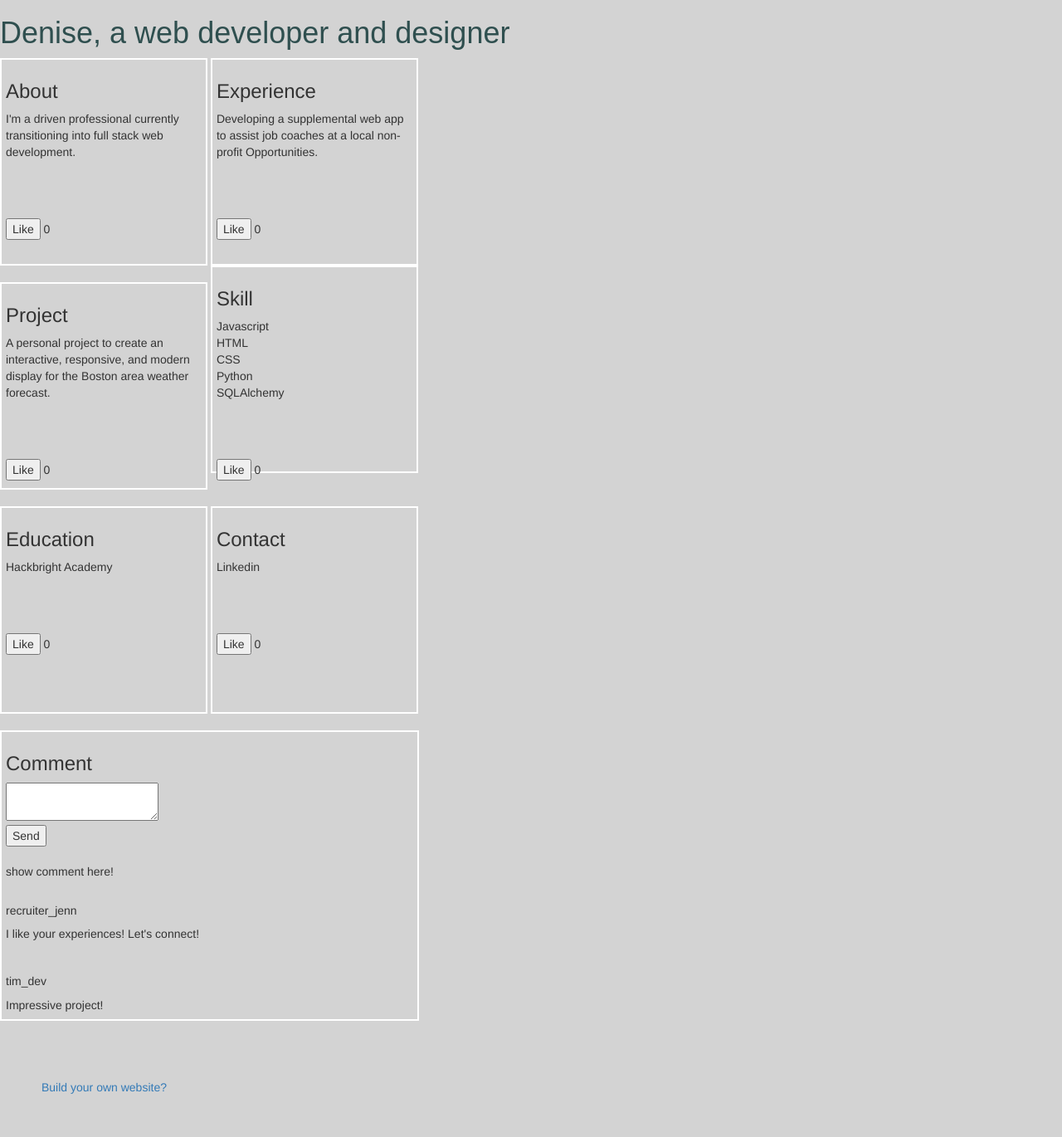
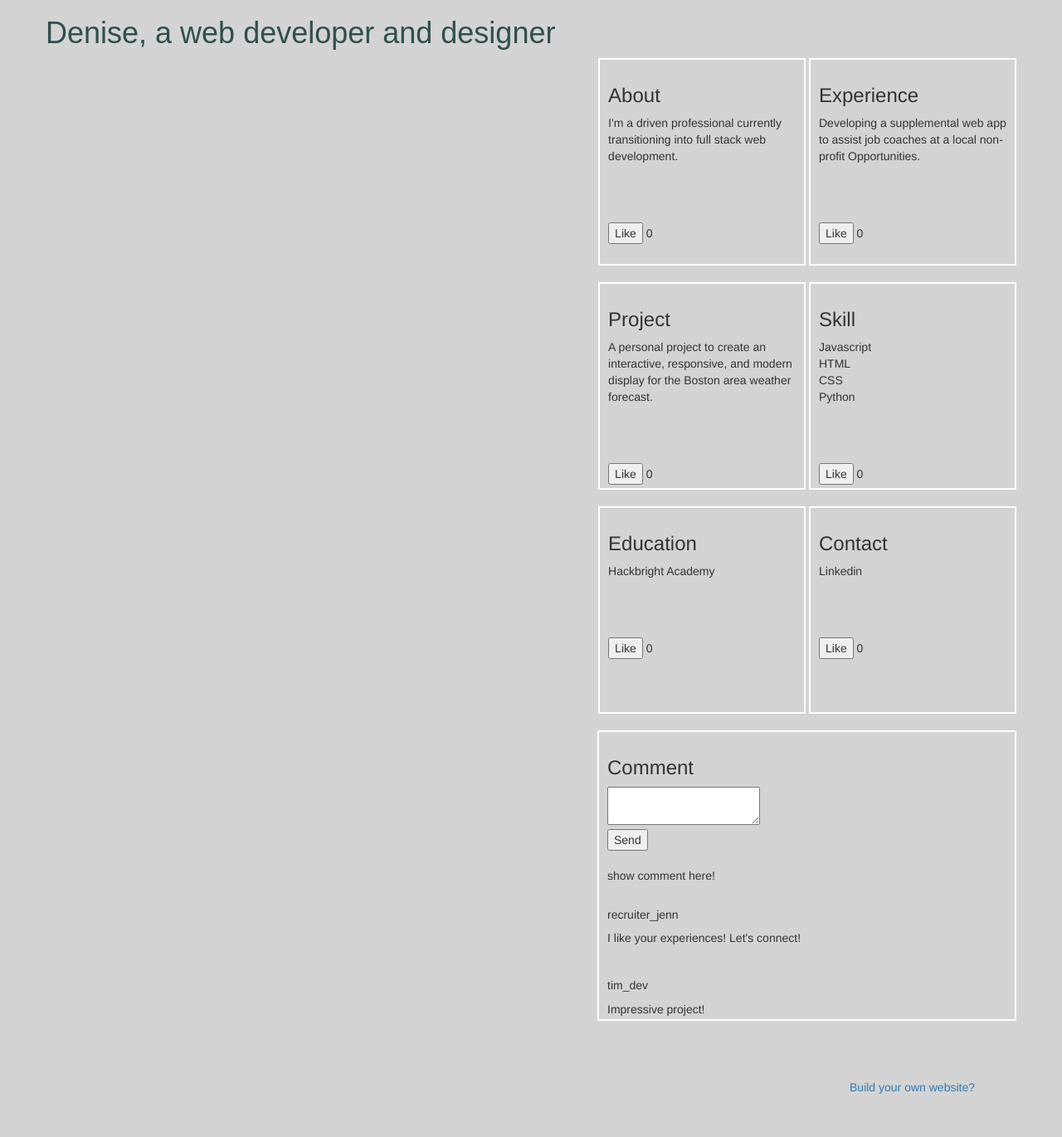
Before and after one commit to DeniseYT/HB_Final_Project, a Flask app: page /static in a window 1280 px wide. Shown: the whole page at 83% size. Run offline with Flask 2, Linux system fonts and the light colour scheme; some libraries are stand-ins or nearby versions.

Commit message:
move div to right side

```diff
--- a/server.py
+++ b/server.py
@@ -196,7 +196,7 @@ def build_new_content():
 #     return redirect('/')
 
 
-@app.route('/', methods=['POST'])
+@app.route('/add_comment', methods=['POST'])
 def add_comment():
     """Add comment if user like to comment the content"""
 
--- a/static/css/styles.css
+++ b/static/css/styles.css
@@ -1,20 +1,21 @@
 .maincontainer-left {
     width:100%;
     height: 100%;
-    display: inline-block;
+    /* display: inline-block; */
 }
 
 .maincontainer-top {
     width:100%;
     height: 100%;
-    display: inline-block;
+    /* display: inline-block; */
+
 }
 
 #about-div {
     display: inline-block;
     width: 250px;
     height: 250px;
-    padding: 5px;
+    padding: 10px;
     border: 2px solid white;
     /* text-align: left; */
 }
@@ -24,7 +25,7 @@
     display: inline-block;
     width: 250px;
     height: 250px;
-    padding: 5px;
+    padding: 10px;
     border: 2px solid white;
 }
 
@@ -38,7 +39,7 @@
     display: inline-block;
     width: 250px;
     height: 250px;
-    padding: 5px;
+    padding: 10px;
     border: 2px solid white;
 }
 
@@ -46,7 +47,7 @@
     display: inline-block;
     width: 250px;
     height: 250px;
-    padding: 5px;
+    padding: 10px;
     border: 2px solid white;
 }
 
@@ -59,7 +60,7 @@
     display: inline-block;
     width: 250px;
     height: 250px;
-    padding: 5px;
+    padding: 10px;
     border: 2px solid white;
 }
 
@@ -67,7 +68,7 @@
     display: inline-block;
     width: 250px;
     height: 250px;
-    padding: 5px;
+    padding: 10px;
     border: 2px solid white;
 }
 
@@ -85,7 +86,7 @@
     /* display: inline-block; */
     width: 505px;
     height: 350px;
-    padding: 5px;
+    padding: 10px;
     border: 2px solid white;
     /* text-align: left; */
 }
--- a/templates/staticpage.html
+++ b/templates/staticpage.html
@@ -13,11 +13,22 @@
     <!-- <h1 id="username">{{ session.get("user") }}, a web developer and designer</h1> -->
     <!-- <script src="/static/js/homepage.js" type="text/javascript"></script> -->
 
+<div class="container">
+    <div class="row">
+        <!-- <div style="float:left;"> -->
             <div class="maincontainer-left">
                 <h1>Denise, a web developer and designer</h1>
             </div>
+        <!-- </div> -->
+    </div>
+</div>
 
+<div class="container">
     <div class="maincontainer-top">
+
+        <div class="row">
+            <div style="float:right;">
+            <!-- <div class="col-10"> -->
 
                 <div id="about-div">
                     <h3>About</h3>
@@ -28,6 +39,8 @@
                         <text id="incrementText">0</text>
                 </div>
 
+
+                <!-- <div class="col"> -->
                 <div id="experience-div">
                     <h3>Experience</h3>
                         <p id="experience-show">
@@ -36,13 +49,18 @@
                         <button class="button" onClick="incrementButton()">Like</button>
                         <text id="incrementText">0</text>
                 </div>
+            </div>
+
+
+        </div>
 
     </div><br>
 
 
 
     <div class="maincontainer-middle">
-
+        <div class="row">
+            <div style="float:right;">
                 <div id="project-div">
                     <h3>Project</h3>
                         <p id="project-show">
@@ -59,16 +77,19 @@
                             HTML<br>
                             CSS<br>
                             Python<br>
-                SQLAlchemy<br>
+                            <!-- SQLAlchemy<br> -->
                         </p><br><br><br>
                         <button class="button" onClick="incrementButton()">Like</button>
                         <text id="incrementText">0</text>
+                </div>
+            </div>
         </div>
     </div><br>
 
 
     <div class="maincontainer-bottom">
-
+        <div class="row">
+            <div style="float:right;">
                 <div id="education-div">
                     <h3>Education</h3>
                     <p id="education-show">Hackbright Academy</p><br><br><br>
@@ -83,9 +104,13 @@
                     <button class="button" onClick="incrementButton()">Like</button>
                     <text id="incrementText">0</text>
                 </div>
+            </div>
+        </div>
 
     </div><br>
 
+        <div class="row">
+            <div style="float:right;">
                 <div class="comment">
 
                 <h3>Comment</h3>
@@ -93,7 +118,7 @@
                     <textarea id="comment-text"></textarea><br>
                     <button id="comment-btn" onclick="commentFunction()">Send</button><br><br>
                     <text id="comment-show">show comment here!</text><br><br>
-    <!-- </div> -->
+
 
 
                 <h5>recruiter_jenn</h5>
@@ -104,13 +129,20 @@
                 <!-- <h6>Jul.01.2021, 15:25 PST</h6> -->
                 <p>Impressive project!</p>
 
+                </div>
+            </div>
         </div><br>
 
-
+        <div class="row">
+            <div style="float:right;">
                 <div class="build-new">
                     <!-- <div id="build-div"> -->
                     <a href="http://0.0.0.0:5000/account">Build your own website?</a>
+
                 </div>
+            </div>
+        </div>
+
 </div>
 
 
```
Lines whose indentation alone changed are shown as unchanged.
